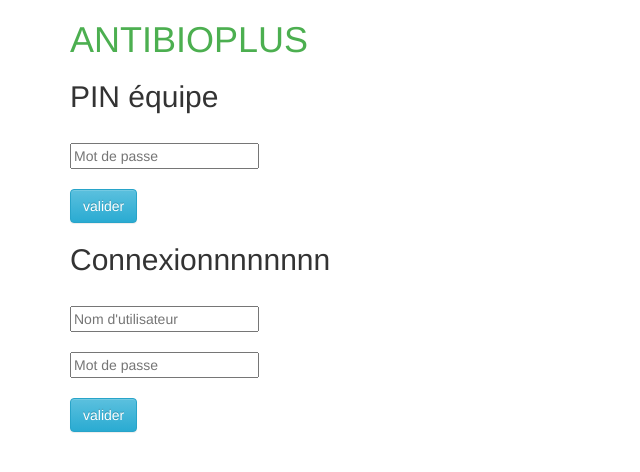
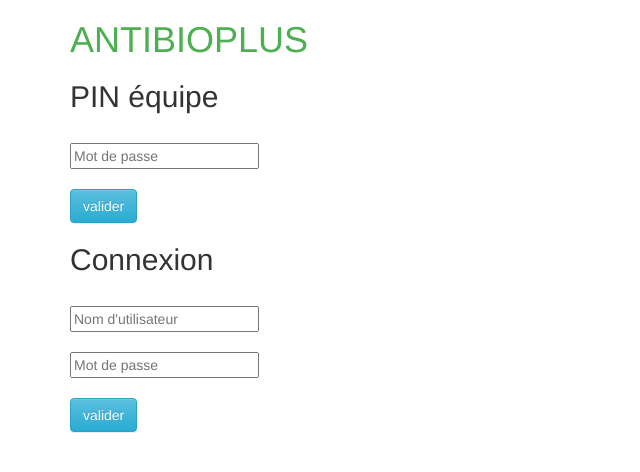
Before and after one commit to WilliamBesseau/antiobioplus, a PHP site: page / in a window 1280 px wide. Shown: the top 472 px of the page, without its empty margins (0-640 px from the left). Run offline with PHP 8.4, Linux system fonts and the light colour scheme; some libraries are stand-ins or nearby versions.

Commit message:
j'ai corrigé

```diff
--- a/index.php
+++ b/index.php
@@ -42,7 +42,7 @@ session_destroy();
 
             <form action="Sysconf/ConnexionAdmin.php" method="post">
 
-                <h2>Connexionnnnnnnn</h2><br>
+                <h2>Connexion</h2><br>
 
                 <input type="text" name="user" placeholder="Nom d'utilisateur"> <br> <br>
                 <input type="password" name="pass" placeholder="Mot de passe"> <br> <br>
```
